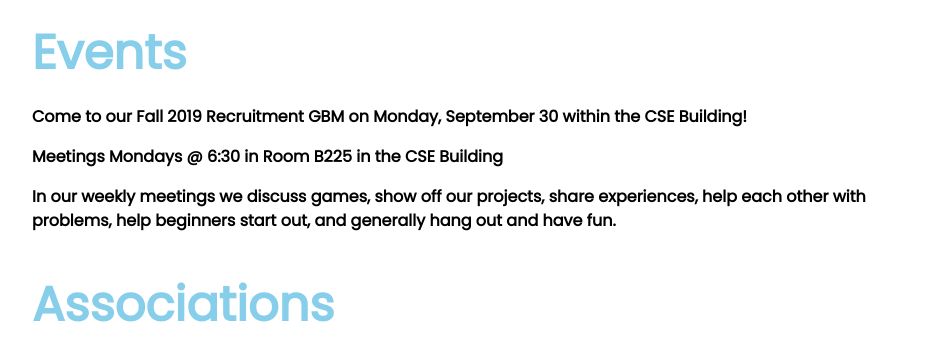
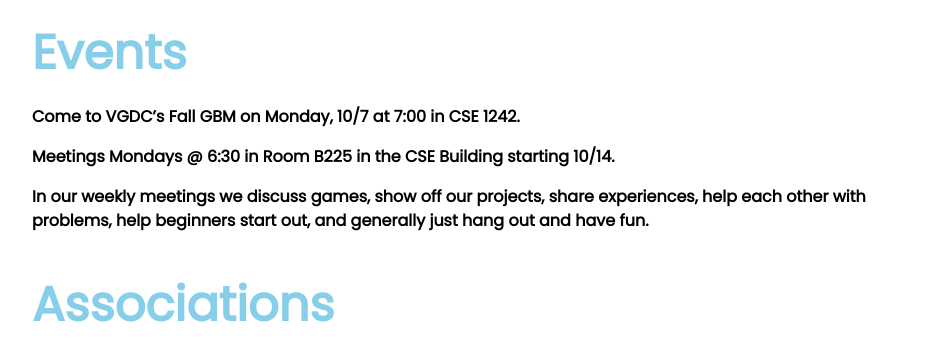
Before and after one commit to justbrentvanzant/VGDCHerokuWebsite, a plain HTML site: page index.html in a window 1280 px wide. Shown: the part 1123-1477 px from the top of the page, without its empty margins (324-1255 px from the left). Drawn offline with nearby package versions, Linux system fonts and the light colour scheme.

Commit message:
small details

```diff
--- a/index.html
+++ b/index.html
@@ -93,9 +93,9 @@
   <!-- Events -->
   <div class="w3-container" id="events" style="margin-top:10px">
     <h1 class="w3-xxxlarge w3-text-light-blue"><b>Events<b></h1>
-   <p>Come to our Fall 2019 Recruitment GBM on Monday, September 30 within the CSE Building!</p>
-    <p>Meetings Mondays @ 6:30 in Room B225 in the CSE Building</p>
-    <p>In our weekly meetings we discuss games, show off our projects, share experiences, help each other with problems, help beginners start out, and generally hang out and have fun.
+   <p>Come to VGDC’s Fall GBM on Monday, 10/7 at 7:00 in CSE 1242. </p>
+    <p>Meetings Mondays @ 6:30 in Room B225 in the CSE Building starting 10/14.</p>
+    <p>In our weekly meetings we discuss games, show off our projects, share experiences, help each other with problems, help beginners start out, and generally just hang out and have fun.
     </p>
   </div>
 
```
